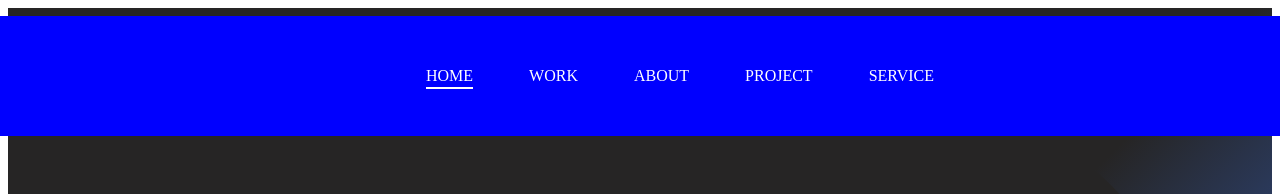
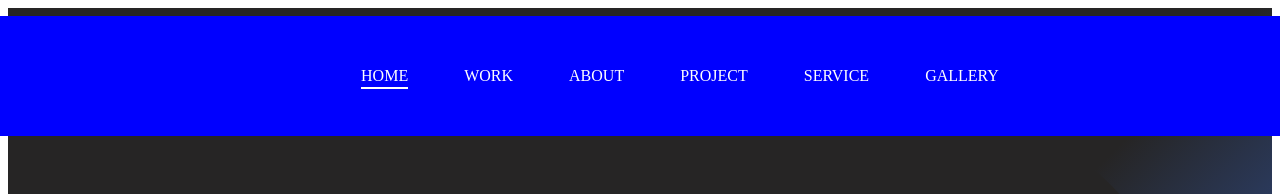
Before and after one commit to Sumytarahman/Sumytarahman.github.io, a plain HTML site: page index.html in a window 1280 px wide. Shown: the top 194 px of the page. Drawn offline with Linux system fonts and the light colour scheme.

Commit message:
Update index.html

```diff
--- a/index.html
+++ b/index.html
@@ -14,6 +14,7 @@
             <li><a href="#">About</a></li>
             <li><a href="#">Project</a></li>
             <li><a href="#">Service</a></li>
+            <li><a href="#">Gallery</a></li>
         </ul>
         <div class="left-container">
             <div class="content">
```
